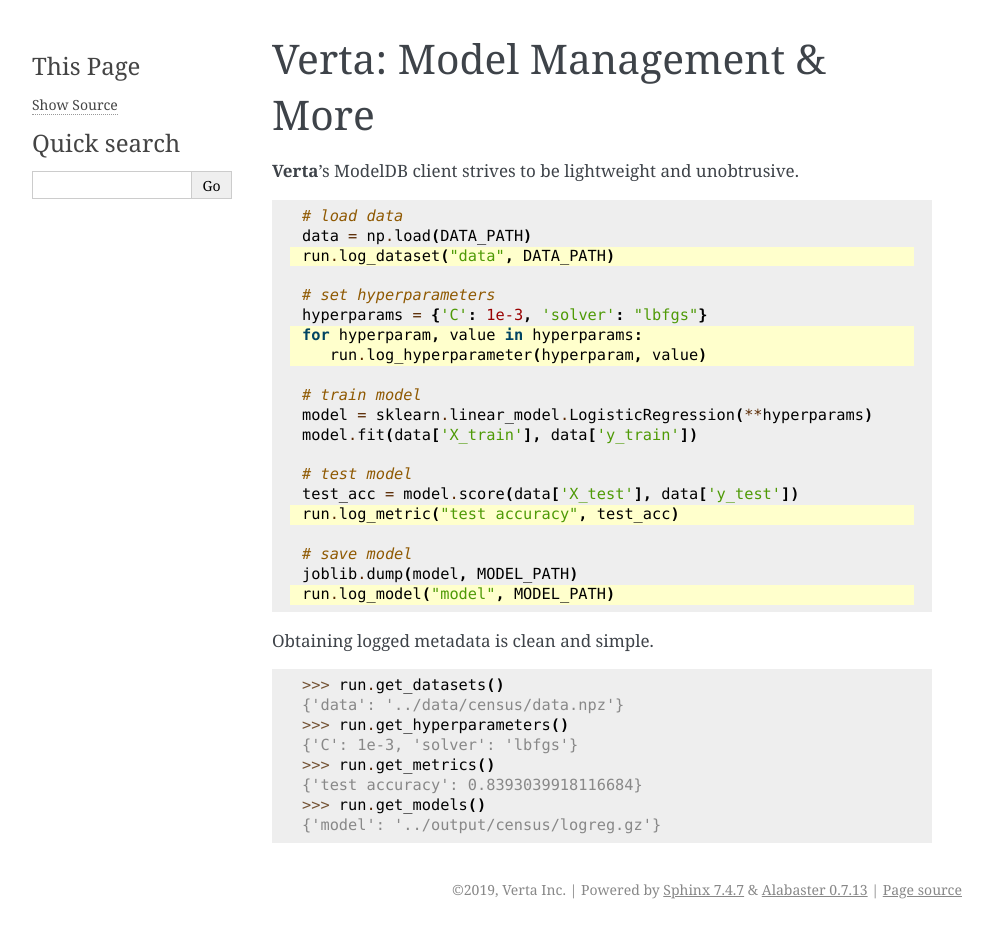
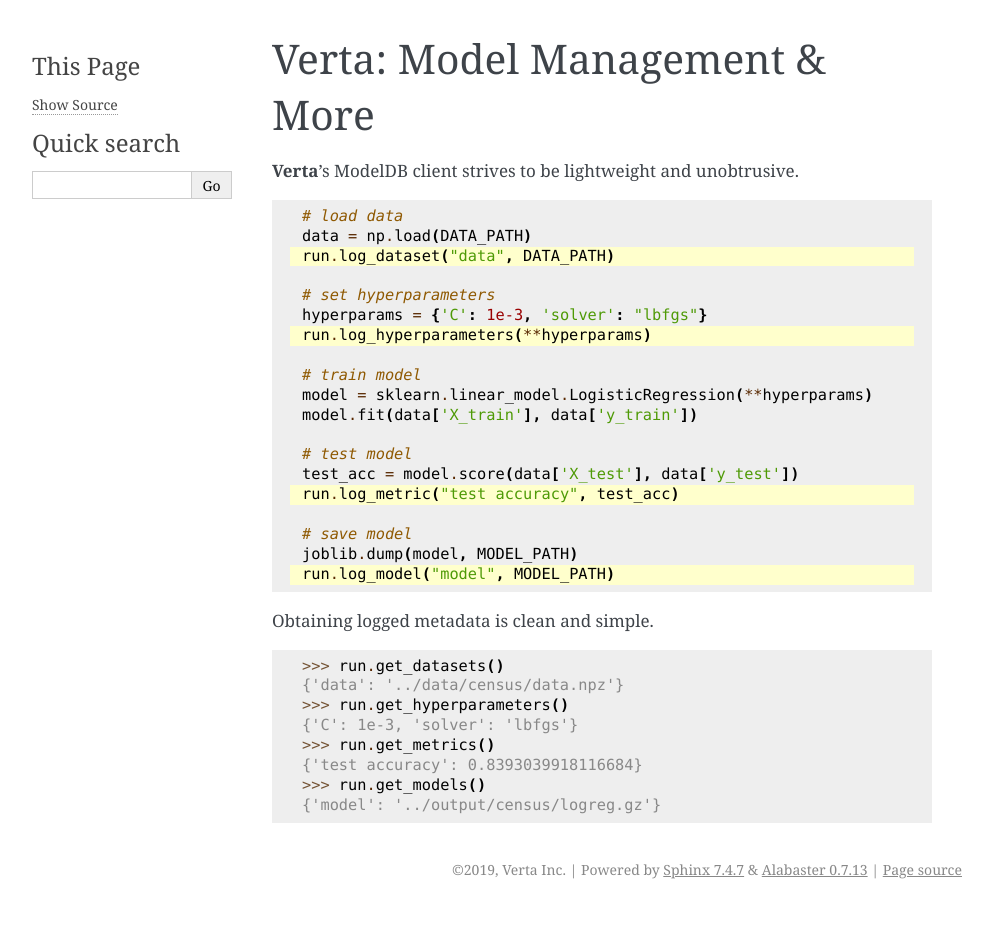
Before and after one commit to verta-service-account/modeldb-client, a Sphinx documentation site: the page built from verta/docs/index.rst, in a window 1280 px wide. Shown: the whole page, without its empty margins (148-1141 px from the left). Built offline with Sphinx 7.4.7, drawn with Linux system fonts in a browser that asks for light colours.

Commit message:
Update landing page to use log_hpms

```diff
--- a/verta/docs/index.rst
+++ b/verta/docs/index.rst
@@ -17,8 +17,7 @@
 
     # set hyperparameters
     hyperparams = {'C': 1e-3, 'solver': "lbfgs"}
-    for hyperparam, value in hyperparams:
-       run.log_hyperparameter(hyperparam, value)
+    run.log_hyperparameters(**hyperparams)
 
     # train model
     model = sklearn.linear_model.LogisticRegression(**hyperparams)
```
Also changed, not shown: other parts of verta/docs/index.rst (+1 -1 lines).
